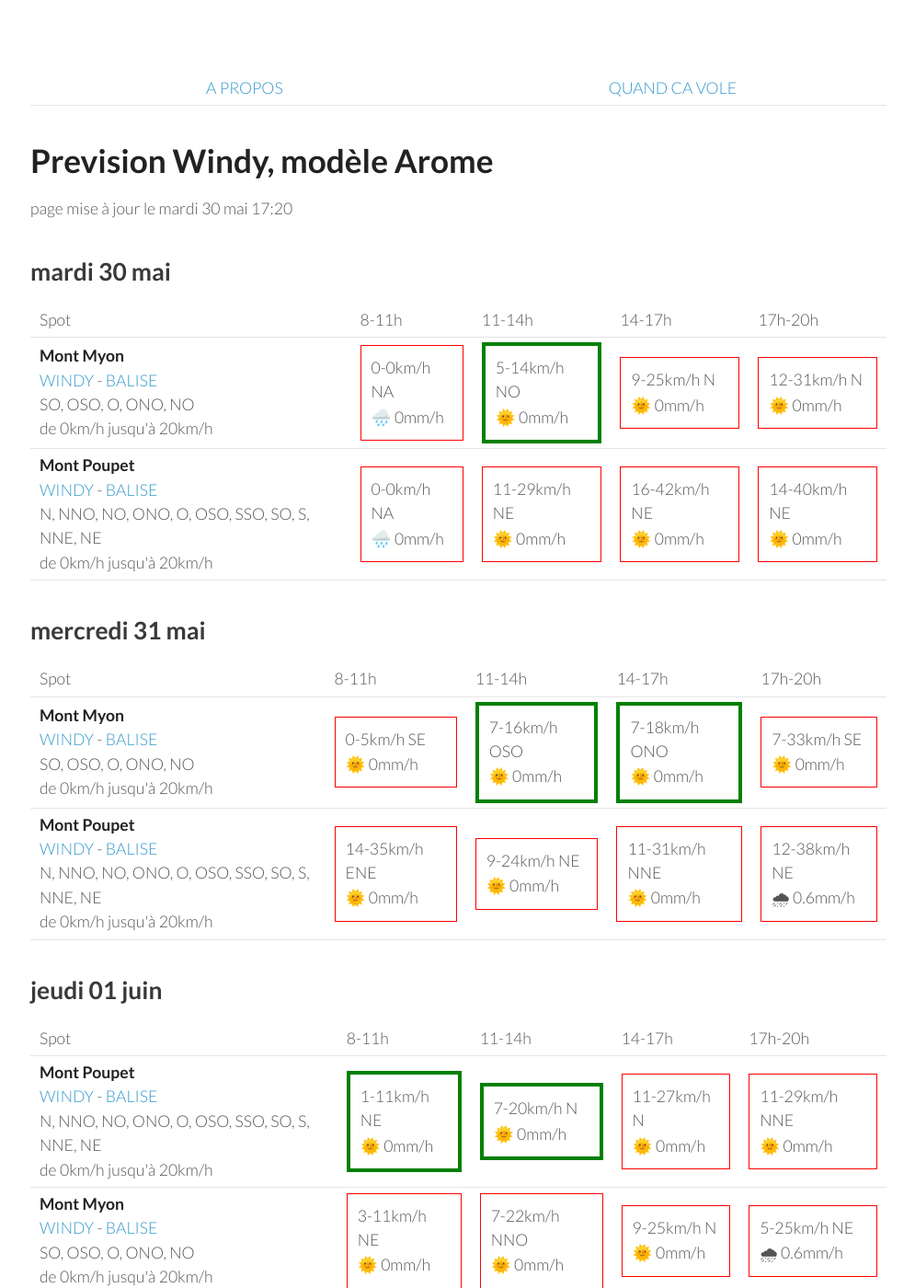
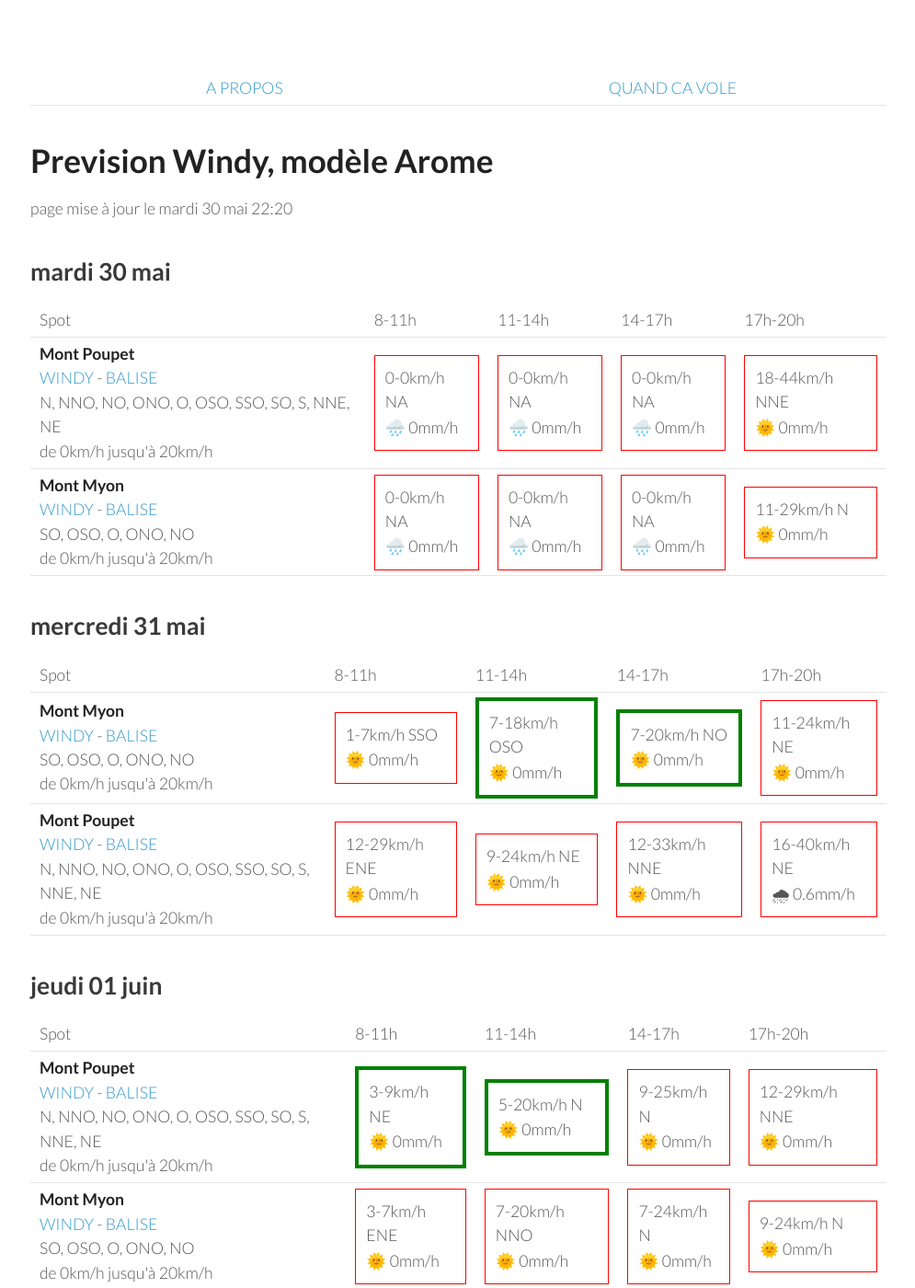
Before and after one commit to parapente-dans-le-nord/parapente-dans-le-nord.github.io, a Jekyll site: the page built from jura.markdown, in a window 1280 px wide and 1400 px high. Shown: the whole window at 92% size, without its empty margins (25-1020 px from the left). Built offline with Jekyll 4.4.1, drawn with Linux system fonts in a browser that asks for light colours; some of the changed text lies outside the part shown.

Commit message:
update index.markdown

```diff
--- a/jura.markdown
+++ b/jura.markdown
@@ -7,7 +7,7 @@ title:  "Tous les spots"
 {: .links}
 
 # Prevision Windy, modèle Arome
-page mise à jour le mardi 30 mai 17:20
+page mise à jour le mardi 30 mai 22:20
 
 ## mardi 30 mai
 
@@ -22,21 +22,21 @@ page mise à jour le mardi 30 mai 17:20
       <td>17h-20h</td>
     </tr>
 <tr>
+        <td><strong>Mont Poupet</strong><br><a href="https://windy.com/46.970/5.876?46.541,5.876,8">WINDY</a> - <span class=""><a href="http://www.balisemeteo.com/balise.php?idBalise=92">BALISE</a> </span><br> <span class="vent-favorable">N, NNO, NO, ONO, O, OSO, SSO, SO, S, NNE, NE</span><br><span class="force-vent">de 0km/h jusqu'à 20km/h</span> </td>
+
+            <td><div class="not-flyable"><p>0-0km/h NA</p><p>🌧️ 0mm/h</p></div></td>
+            <td><div class="not-flyable"><p>0-0km/h NA</p><p>🌧️ 0mm/h</p></div></td>
+            <td><div class="not-flyable"><p>0-0km/h NA</p><p>🌧️ 0mm/h</p></div></td>
+            <td><div class="not-flyable"><p>18-44km/h NNE</p><p>🌞 0mm/h</p></div></td>
+
+    </tr>
+<tr>
         <td><strong>Mont Myon</strong><br><a href="https://windy.com/46.331/5.397?45.898,5.394,8,m:eWoagj8">WINDY</a> - <span class=""><a href="http://www.balisemeteo.com/balise.php?idBalise=70">BALISE</a> </span><br> <span class="vent-favorable">SO, OSO, O, ONO, NO</span><br><span class="force-vent">de 0km/h jusqu'à 20km/h</span> </td>
 
             <td><div class="not-flyable"><p>0-0km/h NA</p><p>🌧️ 0mm/h</p></div></td>
-            <td><div class="flyable"><p>5-14km/h NO</p><p>🌞 0mm/h</p></div></td>
-            <td><div class="not-flyable"><p>9-25km/h N</p><p>🌞 0mm/h</p></div></td>
-            <td><div class="not-flyable"><p>12-31km/h N</p><p>🌞 0mm/h</p></div></td>
-
-    </tr>
-<tr>
-        <td><strong>Mont Poupet</strong><br><a href="https://windy.com/46.970/5.876?46.541,5.876,8">WINDY</a> - <span class=""><a href="http://www.balisemeteo.com/balise.php?idBalise=92">BALISE</a> </span><br> <span class="vent-favorable">N, NNO, NO, ONO, O, OSO, SSO, SO, S, NNE, NE</span><br><span class="force-vent">de 0km/h jusqu'à 20km/h</span> </td>
-
             <td><div class="not-flyable"><p>0-0km/h NA</p><p>🌧️ 0mm/h</p></div></td>
-            <td><div class="not-flyable"><p>11-29km/h NE</p><p>🌞 0mm/h</p></div></td>
-            <td><div class="not-flyable"><p>16-42km/h NE</p><p>🌞 0mm/h</p></div></td>
-            <td><div class="not-flyable"><p>14-40km/h NE</p><p>🌞 0mm/h</p></div></td>
+            <td><div class="not-flyable"><p>0-0km/h NA</p><p>🌧️ 0mm/h</p></div></td>
+            <td><div class="not-flyable"><p>11-29km/h N</p><p>🌞 0mm/h</p></div></td>
 
     </tr>
 
@@ -58,20 +58,20 @@ page mise à jour le mardi 30 mai 17:20
 <tr>
         <td><strong>Mont Myon</strong><br><a href="https://windy.com/46.331/5.397?45.898,5.394,8,m:eWoagj8">WINDY</a> - <span class=""><a href="http://www.balisemeteo.com/balise.php?idBalise=70">BALISE</a> </span><br> <span class="vent-favorable">SO, OSO, O, ONO, NO</span><br><span class="force-vent">de 0km/h jusqu'à 20km/h</span> </td>
 
-            <td><div class="not-flyable"><p>0-5km/h SE</p><p>🌞 0mm/h</p></div></td>
-            <td><div class="flyable"><p>7-16km/h OSO</p><p>🌞 0mm/h</p></div></td>
-            <td><div class="flyable"><p>7-18km/h ONO</p><p>🌞 0mm/h</p></div></td>
-            <td><div class="not-flyable"><p>7-33km/h SE</p><p>🌞 0mm/h</p></div></td>
+            <td><div class="not-flyable"><p>1-7km/h SSO</p><p>🌞 0mm/h</p></div></td>
+            <td><div class="flyable"><p>7-18km/h OSO</p><p>🌞 0mm/h</p></div></td>
+            <td><div class="flyable"><p>7-20km/h NO</p><p>🌞 0mm/h</p></div></td>
+            <td><div class="not-flyable"><p>11-24km/h NE</p><p>🌞 0mm/h</p></div></td>
 
 
     </tr>
 <tr>
         <td><strong>Mont Poupet</strong><br><a href="https://windy.com/46.970/5.876?46.541,5.876,8">WINDY</a> - <span class=""><a href="http://www.balisemeteo.com/balise.php?idBalise=92">BALISE</a> </span><br> <span class="vent-favorable">N, NNO, NO, ONO, O, OSO, SSO, SO, S, NNE, NE</span><br><span class="force-vent">de 0km/h jusqu'à 20km/h</span> </td>
 
-            <td><div class="not-flyable"><p>14-35km/h ENE</p><p>🌞 0mm/h</p></div></td>
+            <td><div class="not-flyable"><p>12-29km/h ENE</p><p>🌞 0mm/h</p></div></td>
             <td><div class="not-flyable"><p>9-24km/h NE</p><p>🌞 0mm/h</p></div></td>
-            <td><div class="not-flyable"><p>11-31km/h NNE</p><p>🌞 0mm/h</p></div></td>
-            <td><div class="not-flyable"><p>12-38km/h NE</p><p>🌧 0.6mm/h</p></div></td>
+            <td><div class="not-flyable"><p>12-33km/h NNE</p><p>🌞 0mm/h</p></div></td>
+            <td><div class="not-flyable"><p>16-40km/h NE</p><p>🌧 0.6mm/h</p></div></td>
 
 
     </tr>
@@ -94,20 +94,20 @@ page mise à jour le mardi 30 mai 17:20
 <tr>
         <td><strong>Mont Poupet</strong><br><a href="https://windy.com/46.970/5.876?46.541,5.876,8">WINDY</a> - <span class=""><a href="http://www.balisemeteo.com/balise.php?idBalise=92">BALISE</a> </span><br> <span class="vent-favorable">N, NNO, NO, ONO, O, OSO, SSO, SO, S, NNE, NE</span><br><span class="force-vent">de 0km/h jusqu'à 20km/h</span> </td>
 
-            <td><div class="flyable"><p>1-11km/h NE</p><p>🌞 0mm/h</p></div></td>
-            <td><div class="flyable"><p>7-20km/h N</p><p>🌞 0mm/h</p></div></td>
-            <td><div class="not-flyable"><p>11-27km/h N</p><p>🌞 0mm/h</p></div></td>
-            <td><div class="not-flyable"><p>11-29km/h NNE</p><p>🌞 0mm/h</p></div></td>
+            <td><div class="flyable"><p>3-9km/h NE</p><p>🌞 0mm/h</p></div></td>
+            <td><div class="flyable"><p>5-20km/h N</p><p>🌞 0mm/h</p></div></td>
+            <td><div class="not-flyable"><p>9-25km/h N</p><p>🌞 0mm/h</p></div></td>
+            <td><div class="not-flyable"><p>12-29km/h NNE</p><p>🌞 0mm/h</p></div></td>
 
 
     </tr>
 <tr>
         <td><strong>Mont Myon</strong><br><a href="https://windy.com/46.331/5.397?45.898,5.394,8,m:eWoagj8">WINDY</a> - <span class=""><a href="http://www.balisemeteo.com/balise.php?idBalise=70">BALISE</a> </span><br> <span class="vent-favorable">SO, OSO, O, ONO, NO</span><br><span class="force-vent">de 0km/h jusqu'à 20km/h</span> </td>
 
-            <td><div class="not-flyable"><p>3-11km/h NE</p><p>🌞 0mm/h</p></div></td>
-            <td><div class="not-flyable"><p>7-22km/h NNO</p><p>🌞 0mm/h</p></div></td>
-            <td><div class="not-flyable"><p>9-25km/h N</p><p>🌞 0mm/h</p></div></td>
-            <td><div class="not-flyable"><p>5-25km/h NE</p><p>🌧 0.6mm/h</p></div></td>
+            <td><div class="not-flyable"><p>3-7km/h ENE</p><p>🌞 0mm/h</p></div></td>
+            <td><div class="not-flyable"><p>7-20km/h NNO</p><p>🌞 0mm/h</p></div></td>
+            <td><div class="not-flyable"><p>7-24km/h N</p><p>🌞 0mm/h</p></div></td>
+            <td><div class="not-flyable"><p>9-24km/h N</p><p>🌞 0mm/h</p></div></td>
 
 
     </tr>
@@ -130,20 +130,20 @@ page mise à jour le mardi 30 mai 17:20
 <tr>
         <td><strong>Mont Myon</strong><br><a href="https://windy.com/46.331/5.397?45.898,5.394,8,m:eWoagj8">WINDY</a> - <span class=""><a href="http://www.balisemeteo.com/balise.php?idBalise=70">BALISE</a> </span><br> <span class="vent-favorable">SO, OSO, O, ONO, NO</span><br><span class="force-vent">de 0km/h jusqu'à 20km/h</span> </td>
 
-            <td><div class="not-flyable"><p>1-11km/h SSO</p><p>🌞 0mm/h</p></div></td>
-            <td><div class="flyable"><p>5-20km/h ONO</p><p>🌞 0mm/h</p></div></td>
-            <td><div class="not-flyable"><p>7-24km/h NNO</p><p>🌞 0mm/h</p></div></td>
-            <td><div class="not-flyable"><p>12-29km/h N</p><p>🌞 0mm/h</p></div></td>
+            <td><div class="flyable"><p>1-11km/h SO</p><p>🌞 0mm/h</p></div></td>
+            <td><div class="flyable"><p>7-20km/h ONO</p><p>🌞 0mm/h</p></div></td>
+            <td><div class="not-flyable"><p>7-24km/h N</p><p>🌞 0mm/h</p></div></td>
+            <td><div class="not-flyable"><p>12-27km/h N</p><p>🌞 0mm/h</p></div></td>
 
 
     </tr>
 <tr>
         <td><strong>Mont Poupet</strong><br><a href="https://windy.com/46.970/5.876?46.541,5.876,8">WINDY</a> - <span class=""><a href="http://www.balisemeteo.com/balise.php?idBalise=92">BALISE</a> </span><br> <span class="vent-favorable">N, NNO, NO, ONO, O, OSO, SSO, SO, S, NNE, NE</span><br><span class="force-vent">de 0km/h jusqu'à 20km/h</span> </td>
 
-            <td><div class="not-flyable"><p>3-16km/h E</p><p>🌞 0mm/h</p></div></td>
+            <td><div class="not-flyable"><p>5-18km/h E</p><p>🌞 0mm/h</p></div></td>
             <td><div class="not-flyable"><p>9-24km/h N</p><p>🌞 0mm/h</p></div></td>
-            <td><div class="not-flyable"><p>14-33km/h NNE</p><p>🌞 0mm/h</p></div></td>
             <td><div class="not-flyable"><p>14-35km/h NNE</p><p>🌞 0mm/h</p></div></td>
+            <td><div class="not-flyable"><p>14-37km/h NNE</p><p>🌞 0mm/h</p></div></td>
 
 
     </tr>
@@ -166,20 +166,20 @@ page mise à jour le mardi 30 mai 17:20
 <tr>
         <td><strong>Mont Poupet</strong><br><a href="https://windy.com/46.970/5.876?46.541,5.876,8">WINDY</a> - <span class=""><a href="http://www.balisemeteo.com/balise.php?idBalise=92">BALISE</a> </span><br> <span class="vent-favorable">N, NNO, NO, ONO, O, OSO, SSO, SO, S, NNE, NE</span><br><span class="force-vent">de 0km/h jusqu'à 20km/h</span> </td>
 
-            <td><div class="flyable"><p>3-14km/h S</p><p>🌞 0mm/h</p></div></td>
+            <td><div class="flyable"><p>3-16km/h S</p><p>🌞 0mm/h</p></div></td>
             <td><div class="flyable"><p>5-20km/h NO</p><p>🌞 0mm/h</p></div></td>
-            <td><div class="not-flyable"><p>7-22km/h N</p><p>🌧 0.2mm/h</p></div></td>
-            <td><div class="not-flyable"><p>9-24km/h NNE</p><p>🌞 0mm/h</p></div></td>
+            <td><div class="flyable"><p>5-20km/h NNO</p><p>🌧 0.4mm/h</p></div></td>
+            <td><div class="flyable"><p>5-18km/h NNE</p><p>🌞 0mm/h</p></div></td>
 
 
     </tr>
 <tr>
         <td><strong>Mont Myon</strong><br><a href="https://windy.com/46.331/5.397?45.898,5.394,8,m:eWoagj8">WINDY</a> - <span class=""><a href="http://www.balisemeteo.com/balise.php?idBalise=70">BALISE</a> </span><br> <span class="vent-favorable">SO, OSO, O, ONO, NO</span><br><span class="force-vent">de 0km/h jusqu'à 20km/h</span> </td>
 
-            <td><div class="not-flyable"><p>5-12km/h S</p><p>🌞 0mm/h</p></div></td>
-            <td><div class="flyable"><p>5-20km/h OSO</p><p>🌞 0mm/h</p></div></td>
-            <td><div class="not-flyable"><p>3-20km/h NNO</p><p>🌧 0.2mm/h</p></div></td>
-            <td><div class="not-flyable"><p>3-18km/h S</p><p>🌧 1.1mm/h</p></div></td>
+            <td><div class="not-flyable"><p>3-12km/h S</p><p>🌞 0mm/h</p></div></td>
+            <td><div class="flyable"><p>5-20km/h SO</p><p>🌞 0mm/h</p></div></td>
+            <td><div class="not-flyable"><p>1-20km/h SSE</p><p>🌧 0.5mm/h</p></div></td>
+            <td><div class="not-flyable"><p>5-24km/h ESE</p><p>🌧 1.7mm/h</p></div></td>
 
 
     </tr>
@@ -202,20 +202,20 @@ page mise à jour le mardi 30 mai 17:20
 <tr>
         <td><strong>Mont Poupet</strong><br><a href="https://windy.com/46.970/5.876?46.541,5.876,8">WINDY</a> - <span class=""><a href="http://www.balisemeteo.com/balise.php?idBalise=92">BALISE</a> </span><br> <span class="vent-favorable">N, NNO, NO, ONO, O, OSO, SSO, SO, S, NNE, NE</span><br><span class="force-vent">de 0km/h jusqu'à 20km/h</span> </td>
 
-            <td><div class="flyable"><p>1-9km/h NNE</p><p>🌞 0mm/h</p></div></td>
-            <td><div class="not-flyable"><p>5-22km/h NNO</p><p>🌞 0mm/h</p></div></td>
-            <td><div class="not-flyable"><p>11-27km/h NNE</p><p>🌧 0.4mm/h</p></div></td>
-            <td><div class="not-flyable"><p>14-33km/h NNE</p><p>🌞 0mm/h</p></div></td>
+            <td><div class="flyable"><p>0-11km/h S</p><p>🌞 0mm/h</p></div></td>
+            <td><div class="flyable"><p>5-20km/h N</p><p>🌞 0mm/h</p></div></td>
+            <td><div class="not-flyable"><p>11-27km/h NNE</p><p>🌞 0mm/h</p></div></td>
+            <td><div class="not-flyable"><p>12-31km/h NE</p><p>🌞 0mm/h</p></div></td>
 
 
     </tr>
 <tr>
         <td><strong>Mont Myon</strong><br><a href="https://windy.com/46.331/5.397?45.898,5.394,8,m:eWoagj8">WINDY</a> - <span class=""><a href="http://www.balisemeteo.com/balise.php?idBalise=70">BALISE</a> </span><br> <span class="vent-favorable">SO, OSO, O, ONO, NO</span><br><span class="force-vent">de 0km/h jusqu'à 20km/h</span> </td>
 
-            <td><div class="not-flyable"><p>1-12km/h E</p><p>🌞 0mm/h</p></div></td>
-            <td><div class="flyable"><p>5-20km/h NO</p><p>🌞 0mm/h</p></div></td>
-            <td><div class="not-flyable"><p>7-24km/h NE</p><p>🌧 0.2mm/h</p></div></td>
-            <td><div class="not-flyable"><p>9-31km/h NNE</p><p>🌧 0.4mm/h</p></div></td>
+            <td><div class="not-flyable"><p>1-11km/h ESE</p><p>🌞 0mm/h</p></div></td>
+            <td><div class="not-flyable"><p>5-22km/h NO</p><p>🌞 0mm/h</p></div></td>
+            <td><div class="not-flyable"><p>3-22km/h NO</p><p>🌞 0mm/h</p></div></td>
+            <td><div class="not-flyable"><p>3-29km/h SSE</p><p>🌧 3.3mm/h</p></div></td>
 
 
     </tr>
```
